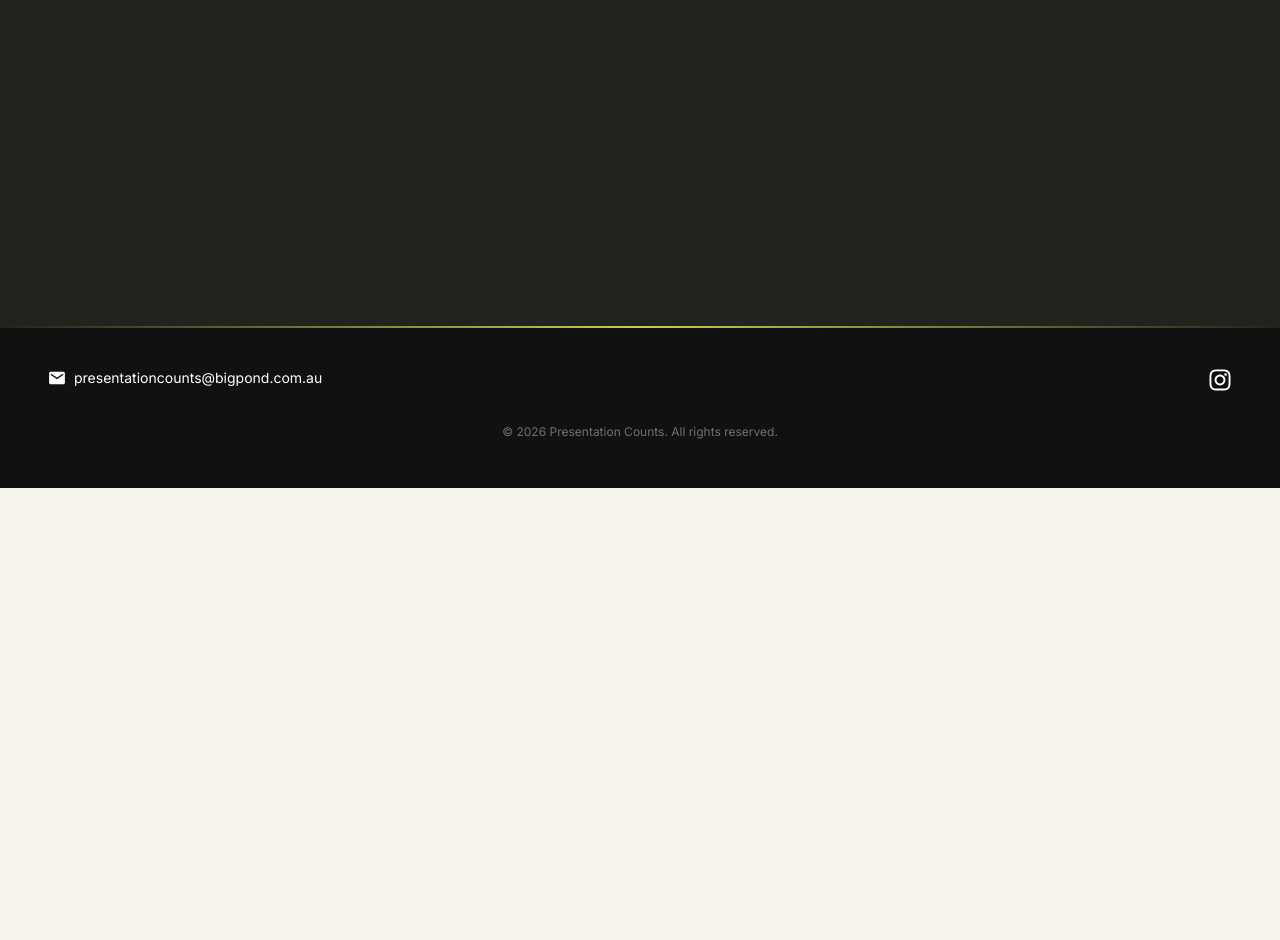
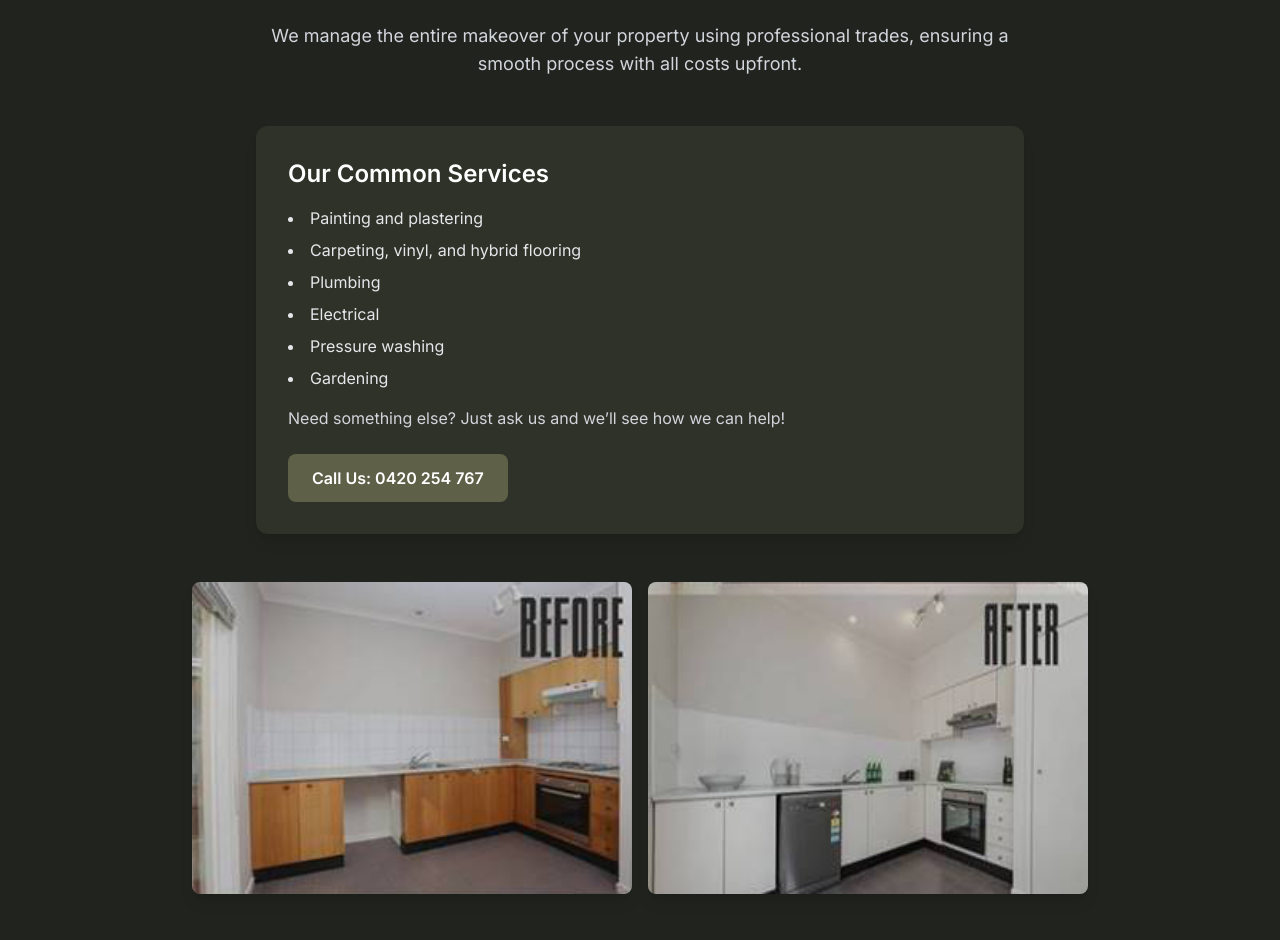
Before and after one commit to Dev-EthanR/presentation-counts-website, a Next.js app: page /makeover-gallery in a window 1280 px wide. Before the commit this address had no page. Shown: the part 312-1252 px from the top of the page. Before the commit the page ends 800 px from the top, so only its background shows below. Built offline with nearby package versions, Linux system fonts and the light colour scheme.

Commit message:
build makeover gallery

```diff
--- a/app/components/Navbar.tsx
+++ b/app/components/Navbar.tsx
@@ -17,8 +17,8 @@ export const links: Link[] = [
   { name: "Home", href: "/" },
   { name: "Styling Gallery", href: "/property-styling-gallery" },
   {
-    name: "Trade Gallery",
-    href: "/trade-gallery",
+    name: "Makeover Gallery",
+    href: "/makeover-gallery",
   },
   { name: "Testimonials", href: "/testimonials" },
   { name: "About Us", href: "/about" },
--- /dev/null
+++ b/app/makeover-gallery/page.tsx
@@ -0,0 +1,66 @@
+import Image from "next/image";
+import Link from "next/link";
+
+const TradeGallery = () => {
+  return (
+    <section className=" text-white py-16">
+      <div className=" mx-auto px-6">
+        <div className="max-w-3xl mx-auto text-center space-y-6">
+          <h2 className="text-3xl font-bold tracking-tight">
+            Presentation Counts <br /> Your One Stop Property Prep Shop
+          </h2>
+          <p className="text-lg text-gray-300">
+            We manage the entire makeover of your property using professional
+            trades, ensuring a smooth process with all costs upfront.
+          </p>
+        </div>
+
+        <div className="max-w-3xl mx-auto mt-12 bg-background/15 rounded-xl p-8 shadow-lg">
+          <h3 className="text-2xl font-semibold mb-4">Our Common Services</h3>
+          <ul className="list-disc list-inside space-y-2 text-gray-200 text-sm md:text-base">
+            <li>Painting and plastering</li>
+            <li>Carpeting, vinyl, and hybrid flooring</li>
+            <li>Plumbing</li>
+            <li>Electrical</li>
+            <li>Pressure washing</li>
+            <li>Gardening</li>
+          </ul>
+          <p className="mt-4 text-gray-300">
+            Need something else? Just ask us and we’ll see how we can help!
+          </p>
+          <Link
+            href="tel:0420 254 767"
+            className="inline-block mt-6 px-6 py-3 bg-background/60 hover:bg-background/80 rounded-lg font-semibold transition-colors"
+          >
+            Call Us: 0420 254 767
+          </Link>
+        </div>
+
+        <div className="grid grid-cols-1 sm:grid-cols-2 gap-4 mt-12 max-w-4xl mx-auto">
+          <div className="overflow-hidden rounded-lg shadow-lg">
+            <Image
+              src="/images/before-after/01before.png"
+              alt="Before"
+              width={600}
+              height={400}
+              className="object-cover w-full h-full"
+            />
+            <p className="text-center mt-2 text-gray-300">Before</p>
+          </div>
+          <div className="overflow-hidden rounded-lg shadow-lg">
+            <Image
+              src="/images/before-after/01after.png"
+              alt="After"
+              width={600}
+              height={400}
+              className=" w-full h-full"
+            />
+            <p className="text-center mt-2 text-gray-300">After</p>
+          </div>
+        </div>
+      </div>
+    </section>
+  );
+};
+
+export default TradeGallery;
--- a/app/property-styling-gallery/page.tsx
+++ b/app/property-styling-gallery/page.tsx
@@ -8,6 +8,13 @@ const PropertyStylingGallery = () => {
   const files = fs.readdirSync(photosDir);
   return (
     <div className="py-6">
+      <p className="font-robotomono text-center text-sm md:text-base leading-relaxed text-white/80 mb-12 max-w-261.25 mx-auto px-3">
+        At Presentation Counts we believe the strategic art of preparing a home
+        for sale is to maximize its market appeal, aiming for a faster sale and
+        a higher price. With over 20+ years experience we curate spaces using
+        carefully selected furniture, artwork, and accessories ot create an
+        aspirational lifestyle that appeals to a broad range of buyers.
+      </p>
       <main className="grid grid-cols-1 md:grid-cols-2 lg:grid-cols-3 gap-12  max-w-360 mx-auto px-12">
         {files.map((file) => (
           <Image
--- a/app/trade-gallery/page.tsx
+++ /dev/null
@@ -1,39 +0,0 @@
-import Image from "next/image";
-import Link from "next/link";
-
-const TradeGallery = () => {
-  return (
-    <div className="text-center text-white">
-      <div className="max-w-3xl mx-auto px-6 pt-4">
-        <p className="text-center text-base leading-relaxed text-white/80 mb-12">
-          Preparing your property before sale is the best way to maximise the
-          value. Our works range from painting to plastering, carpeting,
-          flooring to gardening and plumbing. give us a call and we can advice
-          what your property needs to maximise the value
-          <Link className="block mt-4" href="tel:0420 254 767">
-            Ph: 0420 254 767
-          </Link>
-        </p>
-
-        <div className="grid grid-cols-2 gap-x-2 mt-4">
-          <Image
-            className="w-full h-full object-cover"
-            src={"/images/before-after/01before.png"}
-            alt={""}
-            width={160}
-            height={160}
-          />
-          <Image
-            className="object-cover w-full h-full"
-            src={"/images/before-after/01after.png"}
-            alt={""}
-            width={160}
-            height={160}
-          />
-        </div>
-      </div>
-    </div>
-  );
-};
-
-export default TradeGallery;
```
